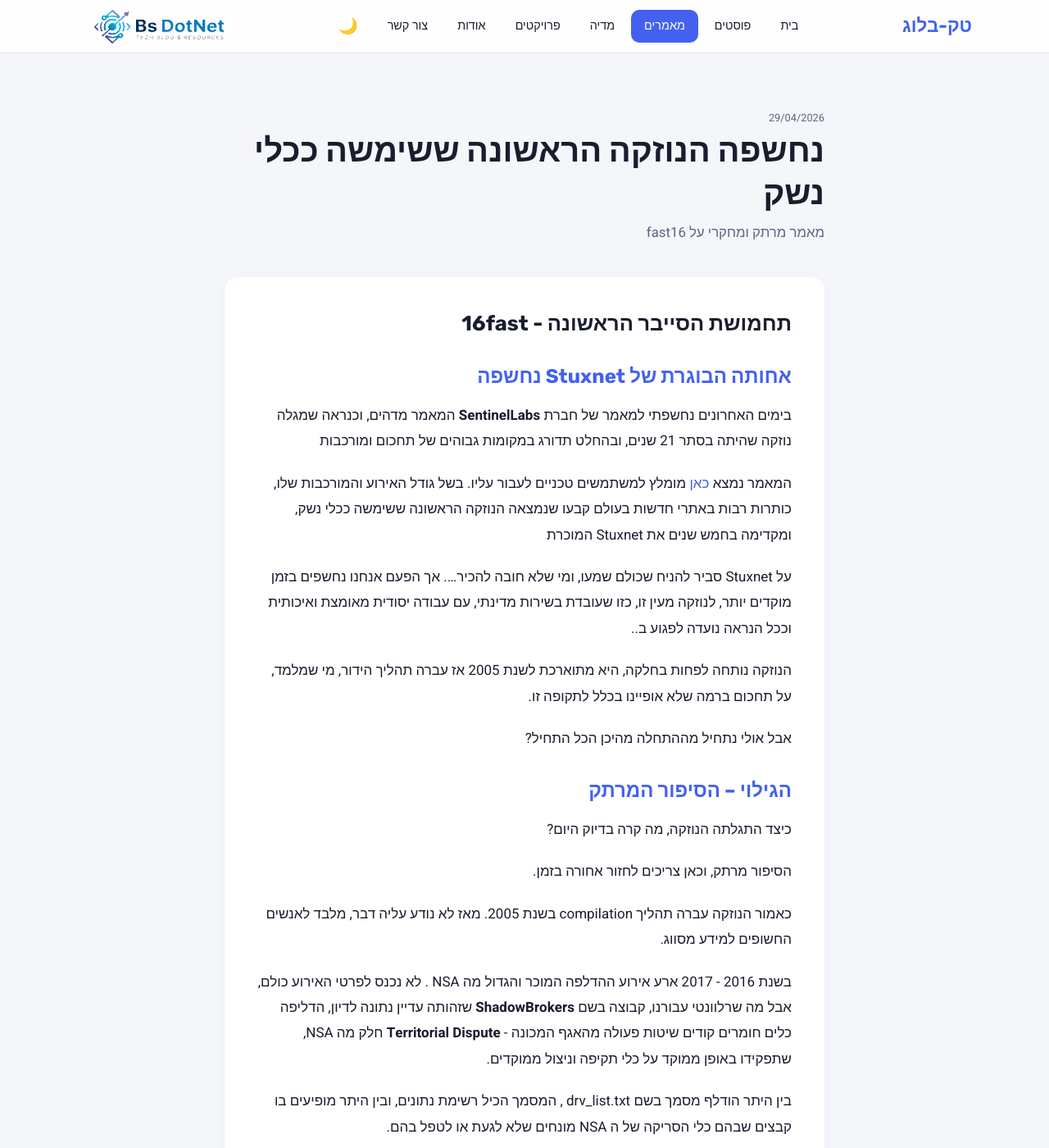
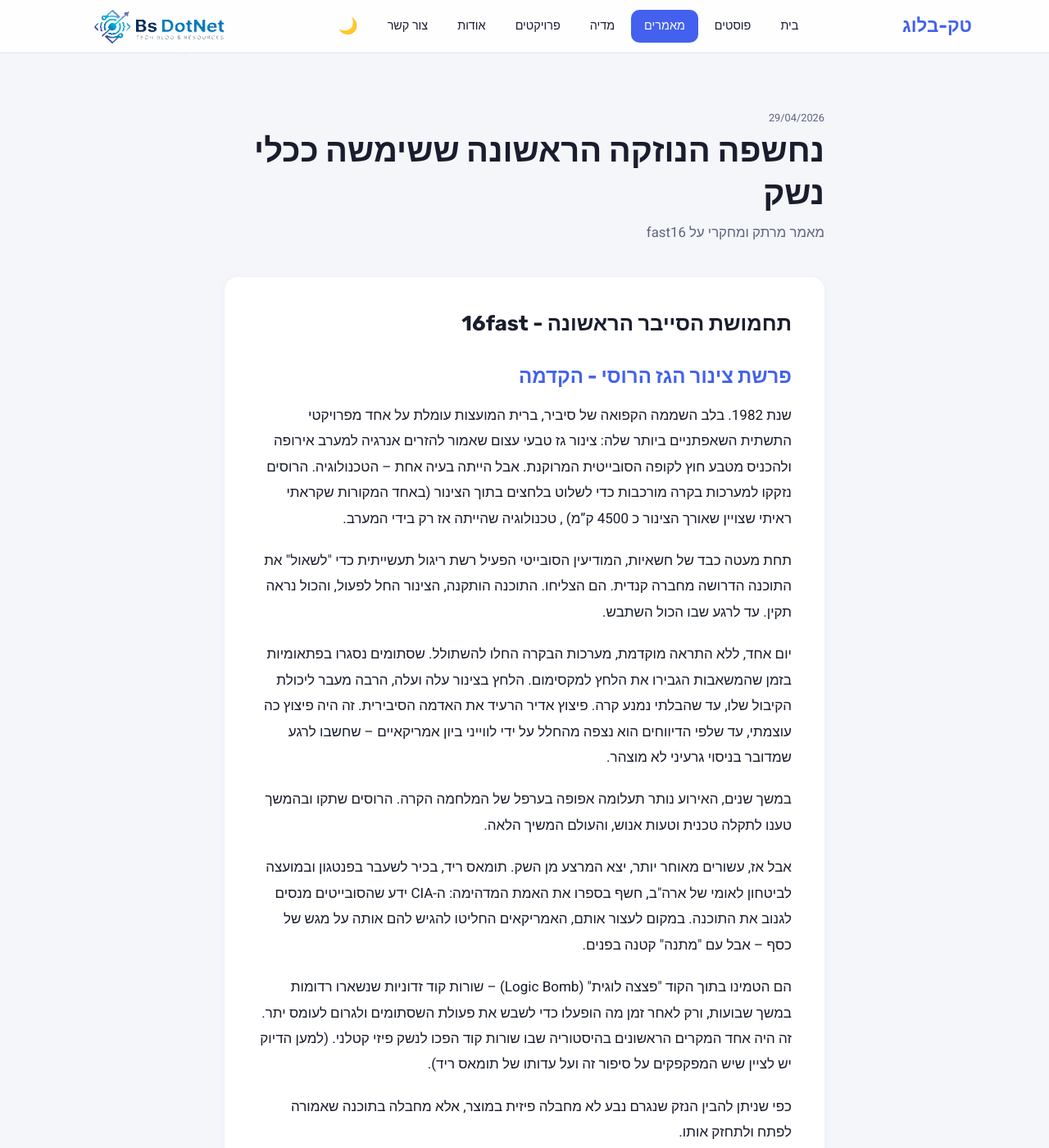
Before and after one commit to BSdeployment/BSdeployment.github.io, a Jekyll site: the page built from _articles/סייבר/fast-16.md, in a window 1280 px wide and 1400 px high. Shown: the whole window at 82% size. Built offline with Jekyll 4.4.1, drawn with Linux system fonts in a browser that asks for light colours; some of the changed text lies outside the part shown.

Commit message:
add post

```diff
--- a/_articles/סייבר/fast-16.md
+++ b/_articles/סייבר/fast-16.md
@@ -7,6 +7,26 @@
 description: "מאמר מרתק ומחקרי על fast16"
 ---
 # תחמושת הסייבר הראשונה - 16fast
+
+## פרשת צינור הגז הרוסי - הקדמה
+
+שנת 1982. בלב השממה הקפואה של סיביר, ברית המועצות עומלת על אחד מפרויקטי התשתית השאפתניים ביותר שלה: צינור גז טבעי עצום שאמור להזרים אנרגיה למערב אירופה ולהכניס מטבע חוץ לקופה הסובייטית המרוקנת. אבל הייתה בעיה אחת – הטכנולוגיה. הרוסים נזקקו למערכות בקרה מורכבות כדי לשלוט בלחצים בתוך הצינור (באחד המקורות שקראתי ראיתי שצויין שאורך הצינור כ 4500 ק”מ) , טכנולוגיה שהייתה אז רק בידי המערב.
+
+תחת מעטה כבד של חשאיות, המודיעין הסובייטי הפעיל רשת ריגול תעשייתית כדי &quot;לשאול&quot; את התוכנה הדרושה מחברה קנדית. הם הצליחו. התוכנה הותקנה, הצינור החל לפעול, והכול נראה תקין. עד לרגע שבו הכול השתבש.
+
+יום אחד, ללא התראה מוקדמת, מערכות הבקרה החלו להשתולל. שסתומים נסגרו בפתאומיות בזמן שהמשאבות הגבירו את הלחץ למקסימום. הלחץ בצינור עלה ועלה, הרבה מעבר ליכולת הקיבול שלו, עד שהבלתי נמנע קרה. פיצוץ אדיר הרעיד את האדמה הסיבירית. זה היה פיצוץ כה עוצמתי, עד שלפי הדיווחים הוא נצפה מהחלל על ידי לווייני ביון אמריקאיים – שחשבו לרגע שמדובר בניסוי גרעיני לא מוצהר.
+
+במשך שנים, האירוע נותר תעלומה אפופה בערפל של המלחמה הקרה. הרוסים שתקו ובהמשך טענו לתקלה טכנית וטעות אנוש, והעולם המשיך הלאה.
+
+אבל אז, עשורים מאוחר יותר, יצא המרצע מן השק. תומאס ריד, בכיר לשעבר בפנטגון ובמועצה לביטחון לאומי של ארה&quot;ב, חשף בספרו את האמת המדהימה: ה-CIA ידע שהסובייטים מנסים לגנוב את התוכנה. במקום לעצור אותם, האמריקאים החליטו להגיש להם אותה על מגש של כסף – אבל עם &quot;מתנה&quot; קטנה בפנים.
+
+הם הטמינו בתוך הקוד &quot;פצצה לוגית&quot; (Logic Bomb) – שורות קוד זדוניות שנשארו רדומות במשך שבועות, ורק לאחר זמן מה הופעלו כדי לשבש את פעולת השסתומים ולגרום לעומס יתר. זה היה אחד המקרים הראשונים בהיסטוריה שבו שורות קוד הפכו לנשק פיזי קטלני. (למען הדיוק יש לציין שיש המפקפקים על סיפור זה ועל עדותו של תומאס ריד).
+
+כפי שניתן להבין הנזק שנגרם נבע לא מחבלה פיזית במוצר, אלא מחבלה בתוכנה שאמורה לפתח ולתחזק אותו.
+
+התפיסה הזו אולי תפיסה מקדימה לאירועים רבים שעוד יבואו אחריה.....
+
+
 
 ## אחותה הבוגרת של Stuxnet נחשפה
 
@@ -208,4 +228,8 @@
 
 בנוסף החשיבה היצירתית לפגוע בתקינות מוצר דרך פגיעה בסימלציות, זה חשיבה בהחלט שונה מהנוף, ובסייבר מדינתי בהחלט נכון לאמץ אותה כאסטרטגיה.
 
+לגבי המערכה מול איראן, אם אכן המסקנא נכונה שנוזקה זו נועדה לפגוע במתקניה זה עוד אירוע בשרשרת אירועים נגד התוכנית, וזה חושף מעט מאוד מן הנסתר הרב על הגלוי, במערכה נגדה שעד היום גם בשנת 2026 לאחר עם כלביא ושאגת הארי עדיין לא תמה.
+
+
+
 המשך יום נעים ובטוח גם במרחב הסייבר.....
```
